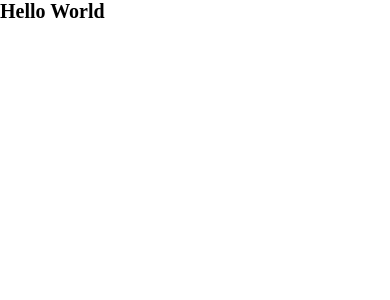
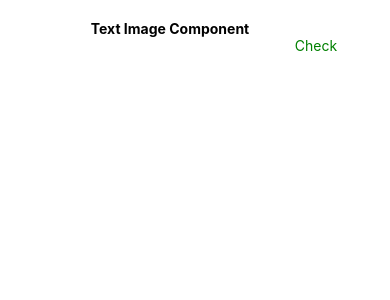
Before and after one commit to microsoft/sahay-app-toolkit, a React Native app in the folder Sahay/: screen / in a window 390 px wide. Shown: the top 300 px of the page. Built offline with nearby package versions, Linux system fonts and the light colour scheme.

Commit message:
add a common sahay framework decider

```diff
--- a/Sahay/App.tsx
+++ b/Sahay/App.tsx
@@ -1,5 +1,8 @@
 import React, {Component, ReactNode} from 'react';
-import {Text, StyleSheet} from 'react-native';
+import {Text, StyleSheet, View, FlatList, TouchableOpacity} from 'react-native';
+import {Actions} from 'react-native-router-flux';
+import {IFlatListCompData} from './App.types';
+import {NavigationScenes} from './src/AppNavigator/AppNavigator.types';
 
 interface IProps {}
 
@@ -9,23 +12,58 @@ export default class App extends Component<IProps> {
   }
 
   public render(): ReactNode {
+    const componentData: Array<IFlatListCompData> = [
+      {
+        componentName: 'Text Image Component',
+        goto: NavigationScenes.HOME,
+      },
+    ];
     return (
-      <Text style={styles.baseText}>
-        <Text style={styles.titleText}>
-          {'Hello World'}
-          {'\n'}
-        </Text>
-      </Text>
+      <FlatList
+        data={componentData}
+        renderItem={({item}) => (
+          <View style={styles.listItem}>
+            <View style={styles.componentNameView}>
+              <Text style={styles.title}>{item.componentName}</Text>
+            </View>
+
+            <TouchableOpacity
+              style={styles.gotoStyle}
+              onPress={() => {
+                Actions.push(item.goto);
+              }}>
+              <Text style={{color: 'green'}}>Check</Text>
+            </TouchableOpacity>
+          </View>
+        )}
+        keyExtractor={(item) => item.componentName}
+      />
     );
   }
 }
 
 const styles = StyleSheet.create({
-  baseText: {
-    fontFamily: 'Cochin',
+  container: {
+    flex: 1,
+    backgroundColor: '#F7F7F7',
+    marginTop: 60,
   },
-  titleText: {
-    fontSize: 20,
-    fontWeight: 'bold',
+  listItem: {
+    margin: 10,
+    padding: 10,
+    backgroundColor: '#FFF',
+    width: '80%',
+    flex: 1,
+    alignSelf: 'center',
+    flexDirection: 'row',
+    borderRadius: 5,
+  },
+  componentNameView: {alignItems: 'center', flex: 1},
+  title: {fontWeight: 'bold'},
+  gotoStyle: {
+    height: 50,
+    width: 50,
+    justifyContent: 'center',
+    alignItems: 'center',
   },
 });
--- /dev/null
+++ b/Sahay/src/AppNavigator/AppNavigator.tsx
@@ -0,0 +1,19 @@
+import React from 'react';
+import {ReactElement} from 'react';
+import {ActionConst, Router, Scene, Stack} from 'react-native-router-flux';
+import {SahayFramework} from '../SahayFramework';
+import {NavigationScenes} from './AppNavigator.types';
+
+export const AppNavigator = (): ReactElement => {
+  return (
+    <Router>
+      <Stack key="root" hideNavBar={true} type={ActionConst.RESET}>
+        <Scene
+          key={NavigationScenes.SAHAY_TEXT_IMAGE_COMPONENT}
+          component={SahayFramework}
+          title="Privacy"
+        />
+      </Stack>
+    </Router>
+  );
+};
--- a/Sahay/src/AppNavigator/AppNavigator.types.ts
+++ b/Sahay/src/AppNavigator/AppNavigator.types.ts
@@ -1,5 +1,6 @@
 export enum NavigationScenes {
   ROOT = 'root',
   HOME = 'home',
+  SAHAY_TEXT_IMAGE_COMPONENT = 'sahayTextImageComponent'
   // COMPONENT_KEY_NAME = componentName
 }
--- /dev/null
+++ b/Sahay/src/AppNavigator/index.ts
@@ -0,0 +1 @@
+export {AppNavigator} from './AppNavigator';
--- /dev/null
+++ b/Sahay/src/SahayFramework/index.ts
@@ -0,0 +1 @@
+export {SahayFramework} from './SahayFramework';
```
Also changed, not shown: Sahay/App.types.ts (added, +7 -0 lines), Sahay/src/SahayFramework/SahayFramework.tsx (added, +20 -0 lines), Sahay/src/SahayFramework/SahayFramework.types.ts (added, +15 -0 lines).
